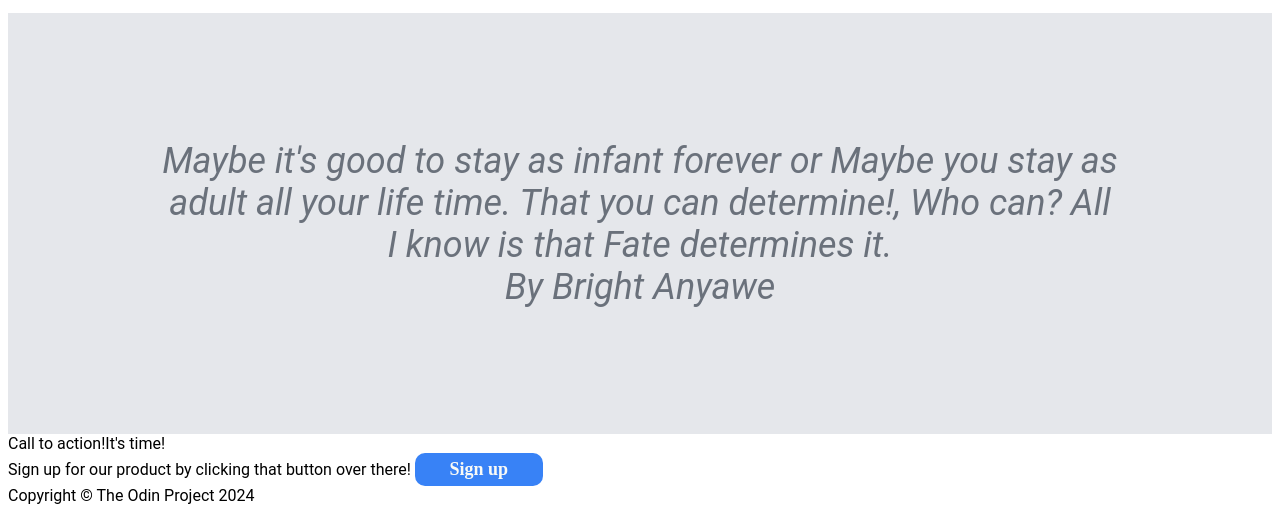
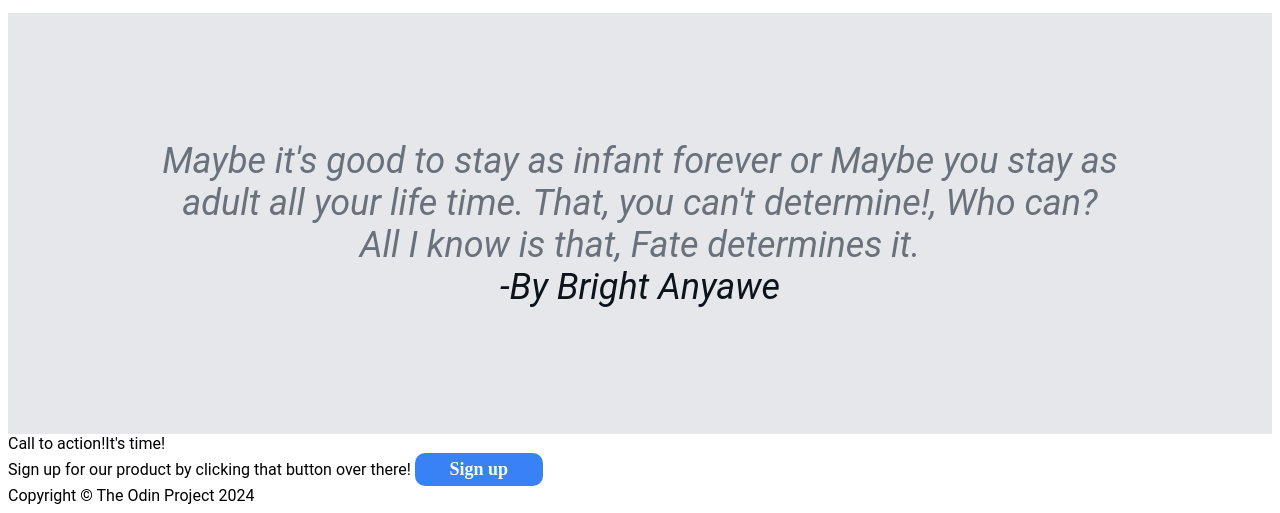
Before and after one commit to Bright-Anyawe/1st-css-project, a plain HTML site: page index.html in a window 1280 px wide. Shown: the part 867-1380 px from the top of the page. Drawn offline with Linux system fonts and the light colour scheme.

Commit message:
Added color to span-container

```diff
--- a/index.html
+++ b/index.html
@@ -67,9 +67,9 @@
  <section class="sec-03">
     <article>
         Maybe it's good to stay as infant forever or Maybe you stay as adult all your life time.
-        That you can determine!, Who can?
-        All I know is that Fate determines it.
-        <div class="span-container"> <span>By Bright Anyawe</span></div>
+        That, you can't determine!, Who can?
+        All I know is that, Fate determines it.
+        <div class="span-container"> <span>-By Bright Anyawe</span></div>
  </article>
  </section>
 
--- a/style.css
+++ b/style.css
@@ -130,7 +130,7 @@ article {
 }
 
 .span-container {
-
+    color: #040a12f5;
 }
 
 
```
